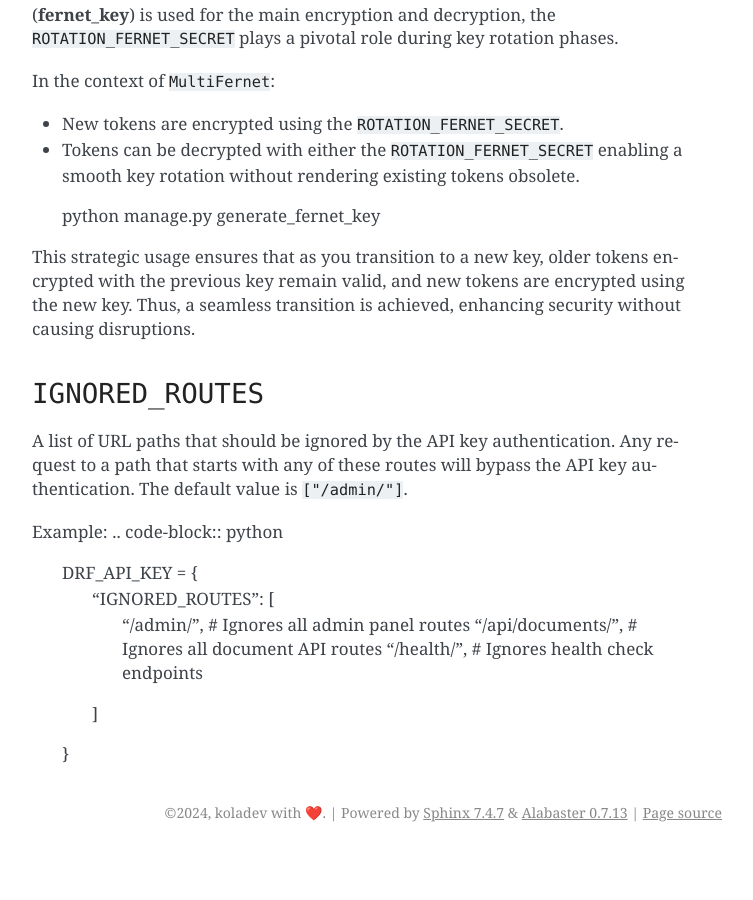
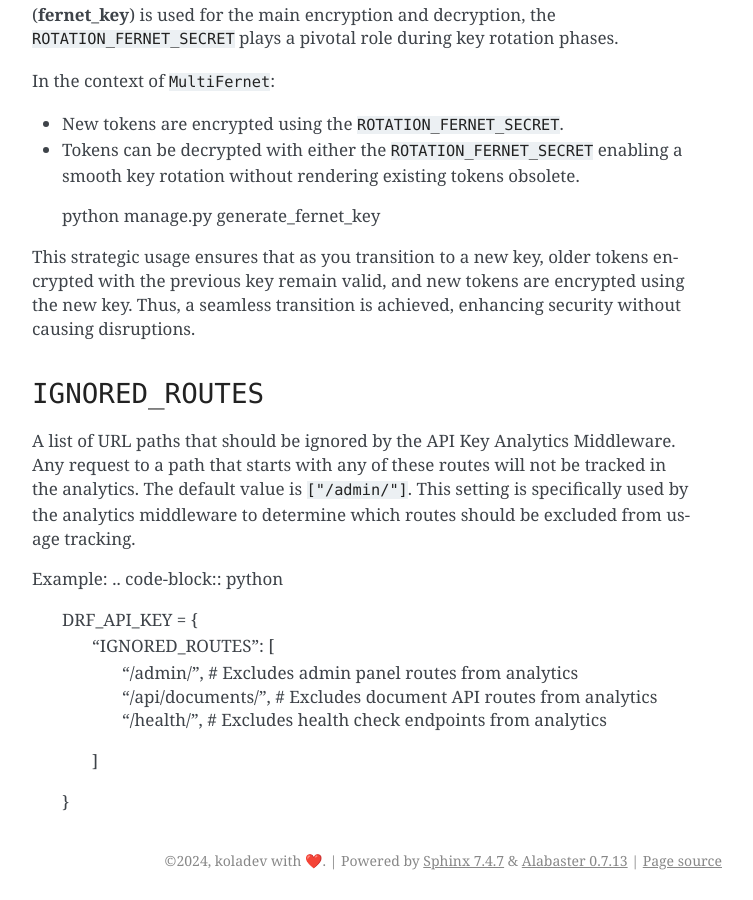
Before and after one commit to koladev32/drf-simple-apikey, a Sphinx documentation site: the page built from docs/settings.rst, in a window 1280 px wide and 900 px high, scrolled down 1182 px. Shown: the whole window, without its empty margins (388-1141 px from the left). Built offline with Sphinx 7.4.7, drawn with Linux system fonts in a browser that asks for light colours; before the commit the page ends 2034 px from its top, so only the background shows below that.

Commit message:
docs: minor docs fix

```diff
--- a/docs/settings.rst
+++ b/docs/settings.rst
@@ -60,15 +60,15 @@ Thus, a seamless transition is achieved, enhancing security without causing disr
 
 ``IGNORED_ROUTES``
 -------------------------
-A list of URL paths that should be ignored by the API key authentication. Any request to a path that starts with any of these routes will bypass the API key authentication. The default value is ``["/admin/"]``.
+A list of URL paths that should be ignored by the API Key Analytics Middleware. Any request to a path that starts with any of these routes will not be tracked in the analytics. The default value is ``["/admin/"]``. This setting is specifically used by the analytics middleware to determine which routes should be excluded from usage tracking.
 
 Example:
 .. code-block:: python
 
   DRF_API_KEY = {
       "IGNORED_ROUTES": [
-          "/admin/",  # Ignores all admin panel routes
-          "/api/documents/",  # Ignores all document API routes
-          "/health/",  # Ignores health check endpoints
+          "/admin/",  # Excludes admin panel routes from analytics
+          "/api/documents/",  # Excludes document API routes from analytics
+          "/health/",  # Excludes health check endpoints from analytics
       ]
   }
```
